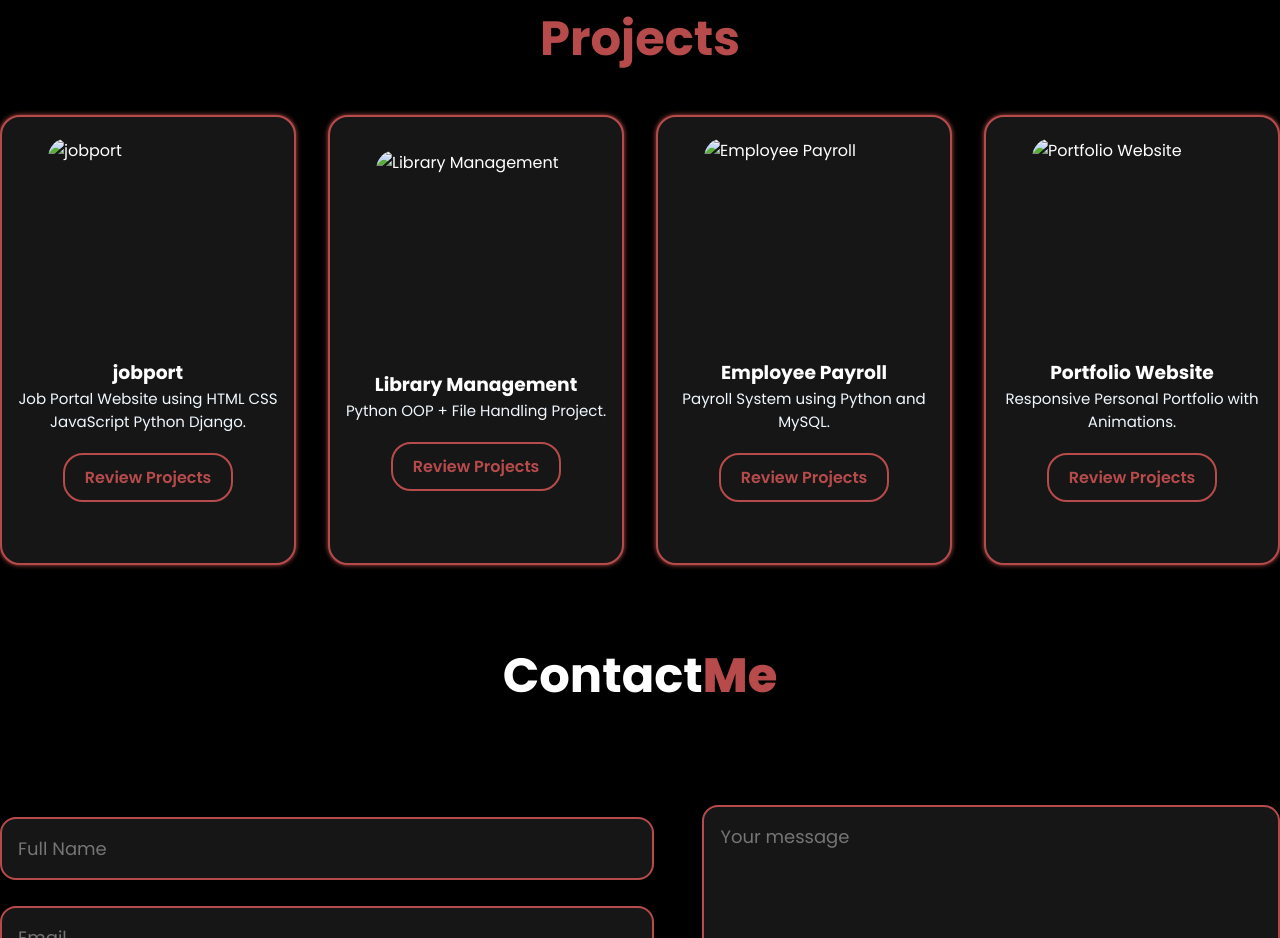
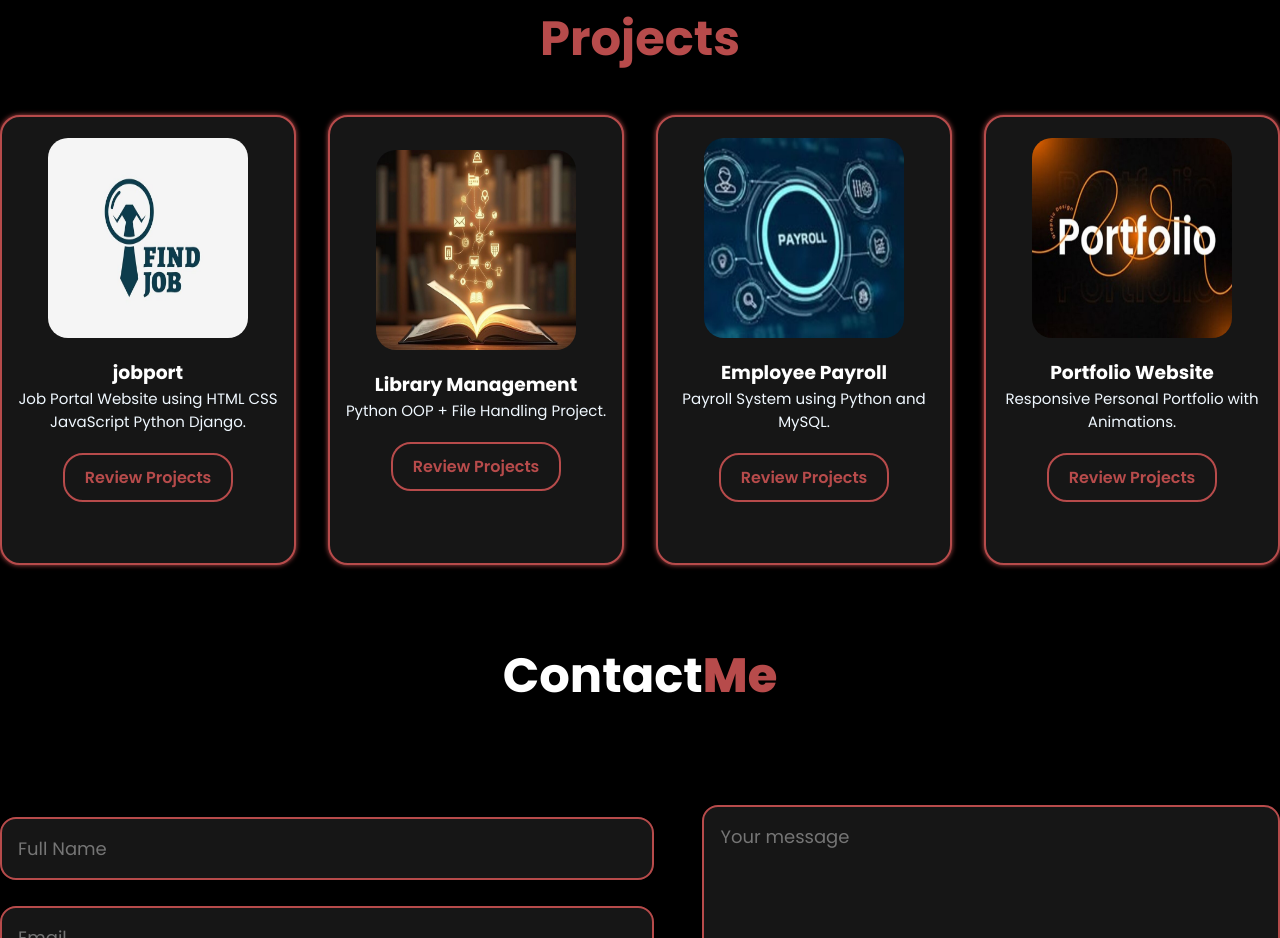
Before and after one commit to marees70704r-ui/Marees-portfoliio, a plain HTML site: page index.html in a window 1280 px wide. Shown: the part 2091-3029 px from the top of the page. Drawn offline with Linux system fonts and the light colour scheme.

Commit message:
Final Commit

```diff
--- a/index.html
+++ b/index.html
@@ -156,7 +156,7 @@
         <div class="project-box">
 
             <div class="projectcard">
-                <img src="content imgs/pro1.jpeg" alt="jobport">
+                <img src="pro1.jpeg" alt="jobport">
 
                 <h3>jobport</h3>
                 <p>Job Portal Website using HTML CSS JavaScript Python Django.</p>
@@ -164,7 +164,7 @@
             </div>
 
             <div class="projectcard1">
-                <img src="content imgs/pro2.jpeg" alt="Library Management">
+                <img src="/pro2.jpeg" alt="Library Management">
 
                 <h3>Library Management</h3>
                 <p>Python OOP + File Handling Project.</p>
@@ -172,7 +172,7 @@
             </div>
 
             <div class="projectcard2">
-                <img src="content imgs/pro3.jpeg" alt="Employee Payroll">
+                <img src="pro3.jpeg" alt="Employee Payroll">
 
                 <h3>Employee Payroll</h3>
                 <p>Payroll System using Python and MySQL.</p>
@@ -180,7 +180,7 @@
             </div>
 
             <div class="projectcard3">
-                <img src="content imgs/pro4.jpeg" alt="Portfolio Website">
+                <img src="pro4.jpeg" alt="Portfolio Website">
 
                 <h3>Portfolio Website</h3>
                 <p>Responsive Personal Portfolio with Animations.</p>
```
